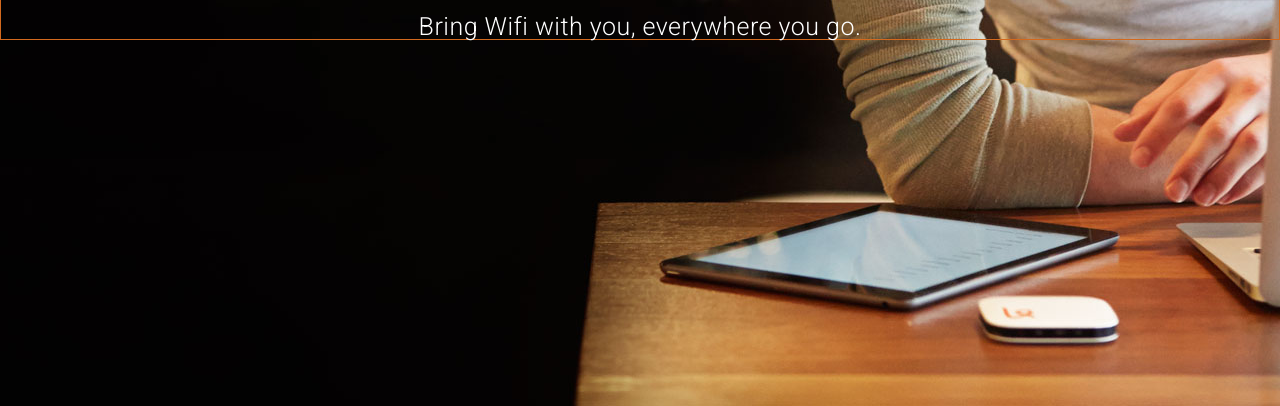
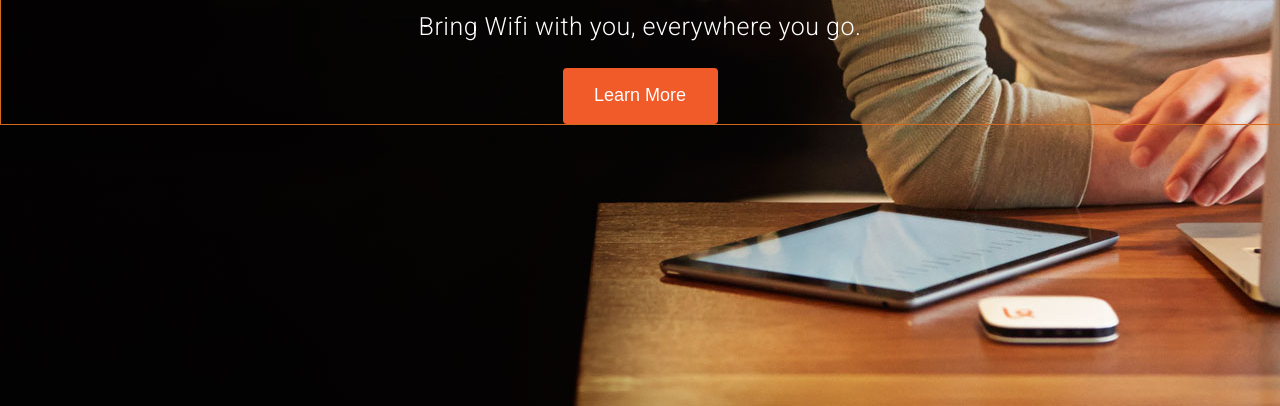
Before and after one commit to ScottTeran/TF-Landing-Page-Project, a plain HTML site: page index.html in a window 1280 px wide. Shown: the part 402-808 px from the top of the page. Drawn offline with Linux system fonts and the light colour scheme.

Commit message:
added button and modified intro text

```diff
--- a/css/style.css
+++ b/css/style.css
@@ -31,7 +31,6 @@ div {
 
 .top-bar > .content {
 	height: 4.375rem;
-	margin: 0 auto;
 }
 
 .top-bar .links {
@@ -90,3 +89,23 @@ div {
 	margin-top: 1.25rem;
 	font-size: 1.563rem;
 }
+
+.big-button {
+	text-shadow: none;
+	border-style: none;
+	border-radius: 4px;
+	padding: 16px 26px;
+	line-height: 1.33;
+	width: 9.688rem;
+	background-color: #F15A29;
+	font-size: 1.125rem;
+	color: #FFF;
+	display: block;
+	margin: 0 auto;
+	margin-top: 1.8rem;
+}
+
+.big-button:hover {
+    cursor: pointer;
+    background-color: #333333;
+}
--- a/index.html
+++ b/index.html
@@ -26,6 +26,7 @@
 		<div class="content">
 			<h1>Introducing Karma</h1>
 			<h3>Bring Wifi with you, everywhere you go.</h3>
+			<button class="big-button">Learn More</button>
 		</div>
 
 	</section>
```
